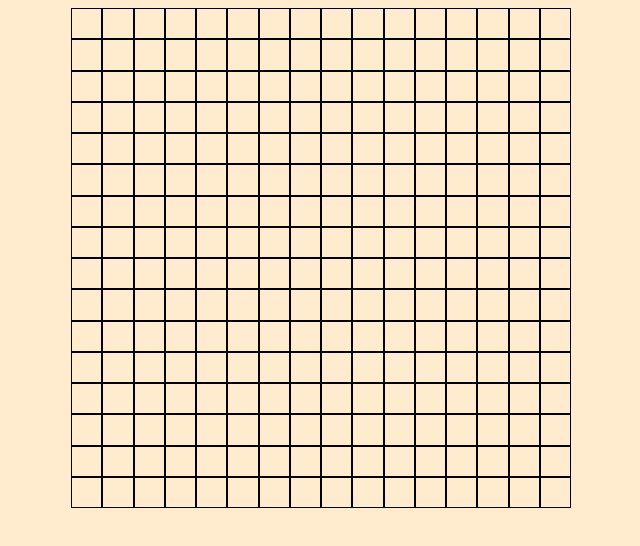
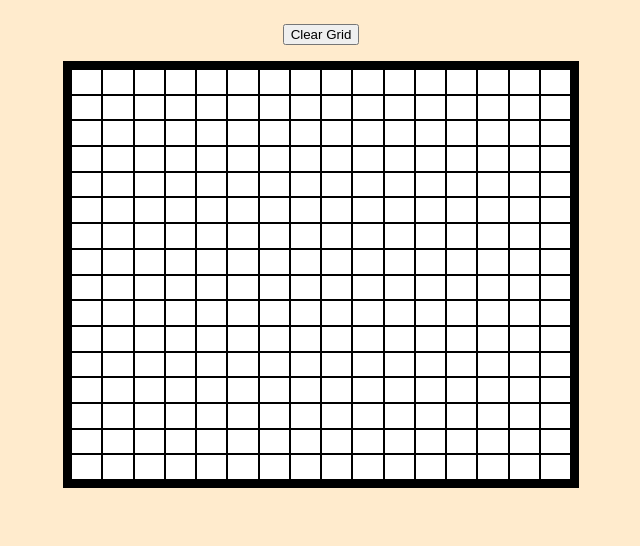
Before and after one commit to tProtheroe/etch-a-sketch, a plain HTML site: page index.html in a window 1280 px wide. Shown: the whole page, without its empty margins (319-959 px from the left). Drawn offline with Linux system fonts and the light colour scheme.

Commit message:
Add ability to clear grid and select dimensions

```diff
--- a/script.js
+++ b/script.js
@@ -1,15 +1,25 @@
+const grid = document.createElement('div');
+const clearBtn = document.createElement('button');
 const body = document.querySelector('body')
-const grid = document.createElement('div');
 const container = document.querySelector('.container');
 
+clearBtn.textContent = "Clear Grid";
+clearBtn.id = 'clear-grid';
 grid.id = 'grid';
 
-container.appendChild(grid)
 
-grid.style.gridTemplateColumns = 'repeat(16, auto)';
-grid.style.gridTemplateRows = 'repeat(16, auto)';;
+container.appendChild(clearBtn);
+container.appendChild(grid);
 
 function makeGrid(num){
+
+    if(num > 100){
+        num = prompt("The max number is 100!");
+    }
+
+    grid.style.gridTemplateColumns = `repeat(${num}, auto)`;
+    grid.style.gridTemplateRows = `repeat(${num}, auto)`;
+
     for(let i = 1; i <= (num*num); i++){
         const cell = document.createElement('div');
         cell.classList.add('cell');
@@ -23,6 +33,21 @@ function changeColour(event){
    };
 }
 
+function clearGrid(){
+    let cells = document.querySelectorAll('.cell');
+
+    for(let cell of cells){
+        cell.classList.remove('hovered');
+        cell.remove();
+    };
+
+    let gridSize = prompt("How many squares per side do you want? (Max. 100)");
+
+    makeGrid(gridSize);
+}
+
+clearBtn.addEventListener('click', clearGrid);
+
 grid.addEventListener('mouseover', function(e){
     changeColour(e);
 });
--- a/style.css
+++ b/style.css
@@ -2,12 +2,13 @@ body{
     background-color: blanchedalmond;
 
 }
-.container{
-    display: flex;
-    justify-content: center;
+
+#clear-grid{
+    margin: 1rem;
 }
 
 #grid{
+    border: 0.5rem solid black;
     display: grid;
     height: 500px;
     width: 500px;
@@ -17,6 +18,18 @@ body{
     border: 0.1rem solid black;
 }
 
+.cell {
+    background-color: white;
+}
+
+.container{
+    align-items: center;
+    display: flex;
+    flex-direction: column;
+    height: 60vh;
+    justify-content: center;
+}
+
 .hovered {
-    background-color: black;
+    background-color: black !important;
 }
```
